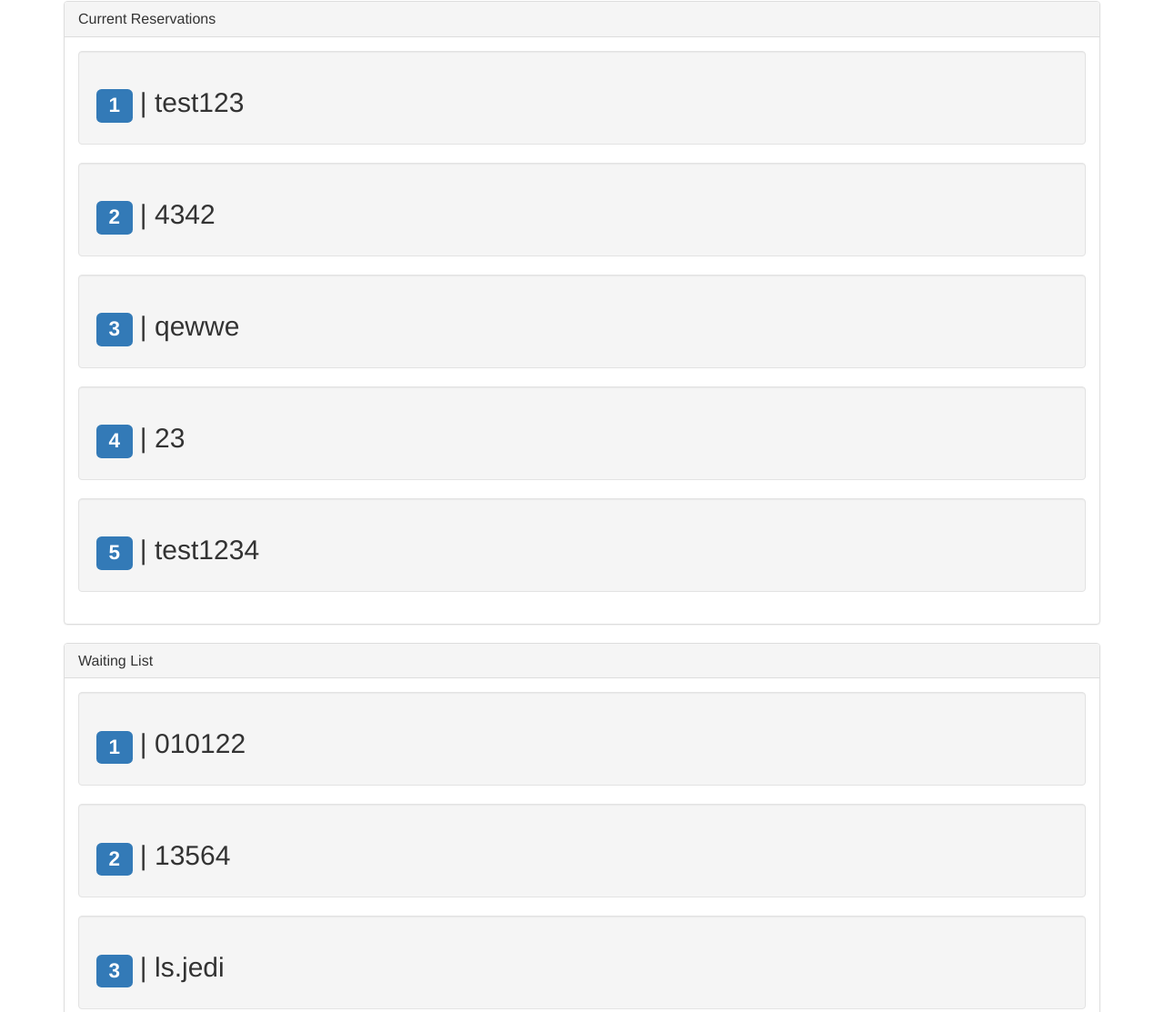
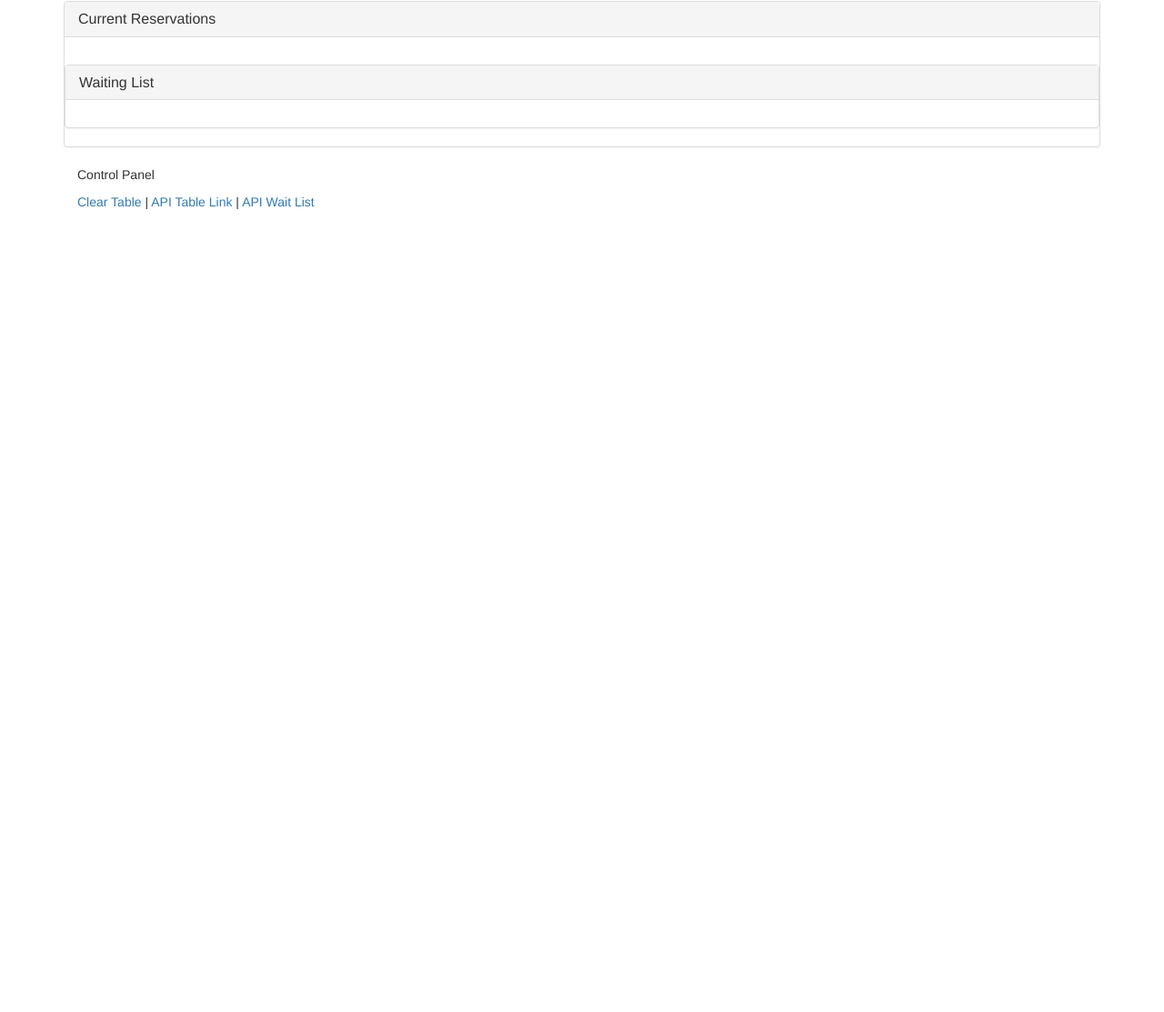
Before and after one commit to MushtaqSafie/Hot-Restaurant, a website: page tables.html in a window 1280 px wide. Shown: the part 370-1483 px from the top of the page at 91% size. After the commit the page ends 800 px from the top, so only its background shows below. Drawn offline with nearby package versions, Linux system fonts and the light colour scheme; no server answers.

Commit message:
fixing bug

```diff
--- a/tables.html
+++ b/tables.html
@@ -43,7 +43,6 @@
 						<h4 class="panel-title">Current Reservations</h4>
 					</div>
 					<div class="panel-body" id="tableSection">
-					<div class="well" id="tableWell-01"><h2><span class="label label-primary">1</span> | test123</h2></div><div class="well" id="tableWell-11"><h2><span class="label label-primary">2</span> | 4342</h2></div><div class="well" id="tableWell-21"><h2><span class="label label-primary">3</span> | qewwe</h2></div><div class="well" id="tableWell-31"><h2><span class="label label-primary">4</span> | 23</h2></div><div class="well" id="tableWell-41"><h2><span class="label label-primary">5</span> | test1234</h2></div></div>
 				</div>
 
 				<!-- Waiting List Panel -->
@@ -52,7 +51,6 @@
 						<h4 class="panel-title">Waiting List</h4>
 					</div>
 					<div class="panel-body" id="waitlistSection">
-					<div class="well" id="waitlistWell-01"><h2><span class="label label-primary">1</span> | 010122</h2></div><div class="well" id="waitlistWell-11"><h2><span class="label label-primary">2</span> | 13564</h2></div><div class="well" id="waitlistWell-21"><h2><span class="label label-primary">3</span> | ls.jedi</h2></div><div class="well" id="waitlistWell-31"><h2><span class="label label-primary">4</span> | 44</h2></div><div class="well" id="waitlistWell-41"><h2><span class="label label-primary">5</span> | sdfsdf</h2></div></div>
 				</div>
 			</div>
 		</div>
```
